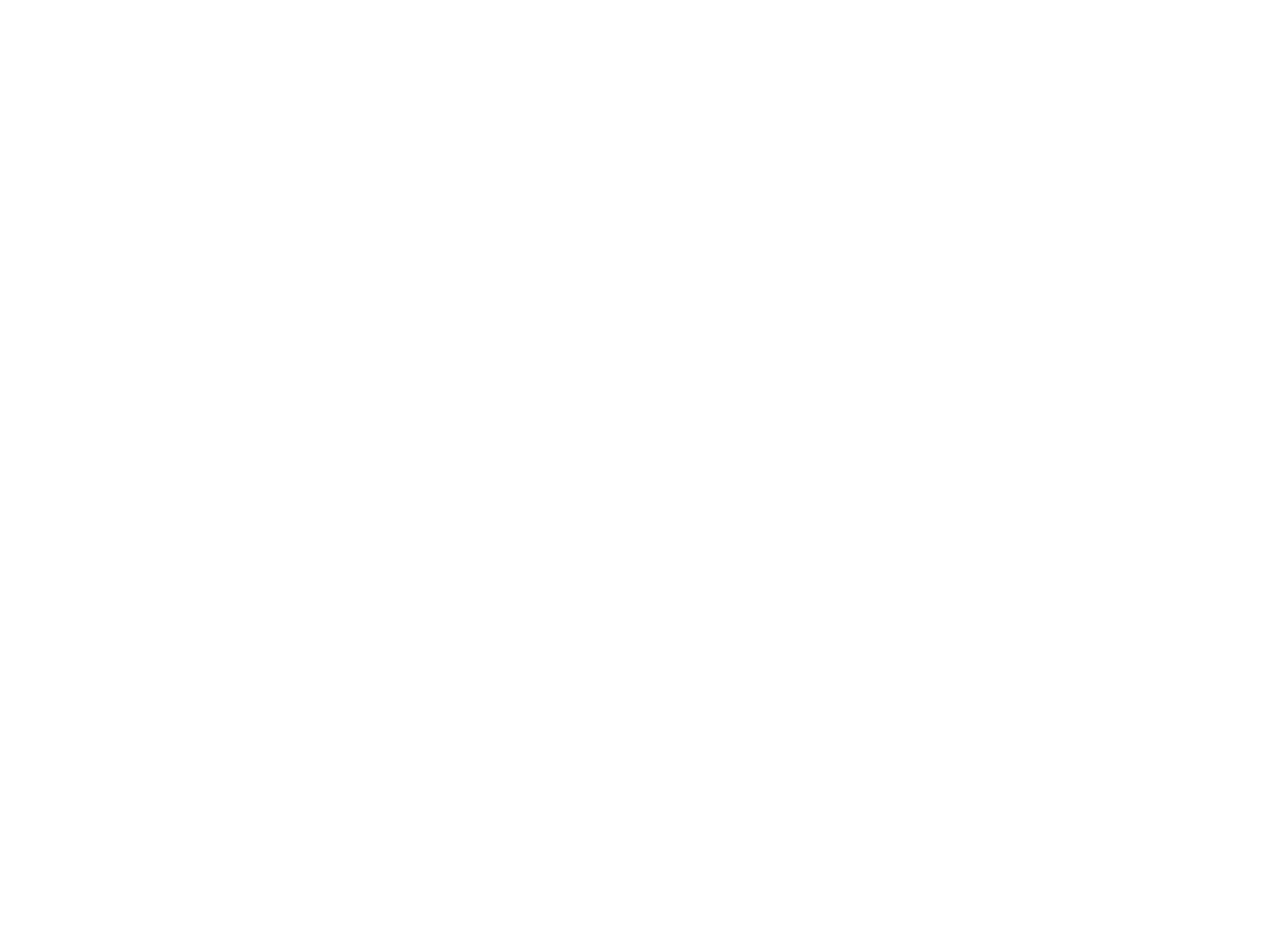
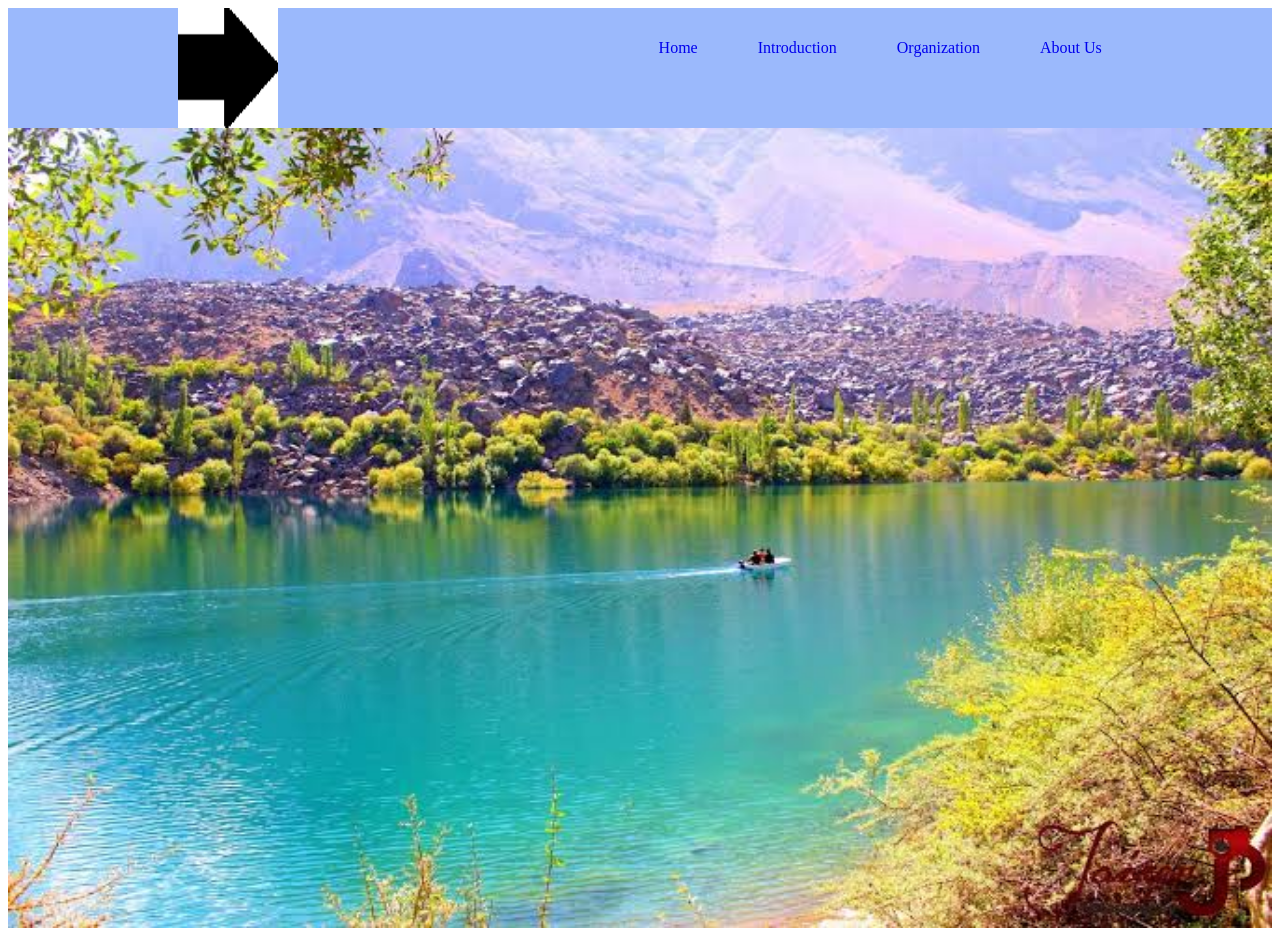
Before and after one commit to meena-fatima/web-course, a plain HTML site: page index.html in a window 1280 px wide. Before the commit the page ends 800 px from the top, so only its background shows below. Drawn offline with Linux system fonts and the light colour scheme.

Commit message:
add a lect

```diff
--- a/index.html
+++ b/index.html
@@ -1,11 +1,74 @@
 <!DOCTYPE html>
 <html lang="en">
+
 <head>
     <meta charset="UTF-8">
     <meta name="viewport" content="width=device-width, initial-scale=1.0">
-    <title>Document</title>
+    <title>main page</title>
+    <style>
+        header {
+            width: 100%;
+            height: 15vh;
+            background-color: rgb(155, 185, 252);
+            display: flex;
+            justify-content: space-around;
+
+        }
+
+        .logo img {
+            width: 100px;
+            height: 15vh;
+
+        }
+
+        .list {
+            display: flex;
+            gap: 60px;
+            padding-top: 15px;
+        }
+
+        li {
+            list-style: none;
+            /* justify-content: space-between; */
+        }
+
+        a {
+            text-decoration: none;
+
+        }
+        .primaryheader{
+            display: flex;
+        }
+
+        .bg {
+            background-image: url(./images.jpg);
+            width: 100%;
+            height: 100vh;
+            background-repeat: no-repeat;
+            background-size: 100% 100Vh;
+        }
+    </style>
 </head>
+
 <body>
+    <header>
+        <div class="logo"><img src="../Untitled.png" alt="">
+        </div>
+        <nav class="primaryheader">
+            <ul class="list">
+                <li><a href="#">Home</a></li>
+                <li><a href="#">Introduction</a></li>
+                <li><a href="#">Organization</a></li>
+                <li><a href="#">About Us </a></li>
 
+            </ul>
+        </nav>
+
+
+    </header>
+    <div class="bg">
+
+    </div>
 </body>
+
 </html>
```
Also changed, not shown: New folder/download (2).webp (added), Untitled.png (added), download (2).webp (added), download.webp (added), images.jpg (added).
